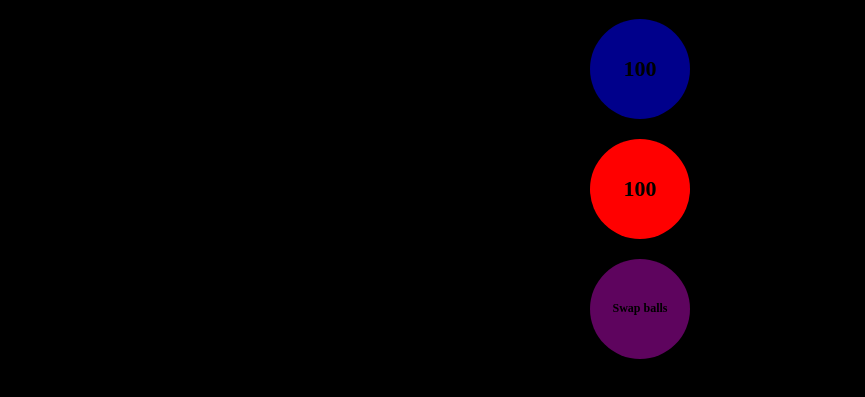
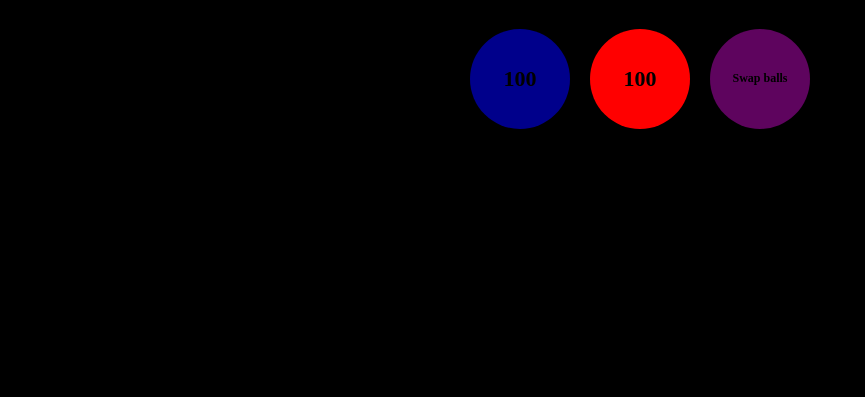
Before and after one commit to shakedliv/git, a plain HTML site: page index.html in a window 1280 px wide. Shown: the part 61-458 px from the top of the page, without its empty margins (0-865 px from the left). Drawn offline with Linux system fonts and the light colour scheme.

Commit message:
Set the balls in a grid

```diff
--- a/index.html
+++ b/index.html
@@ -1,16 +1,18 @@
 <!DOCTYPE html>
 <html lang="en">
     <head>
-   <meta charset="UTF-8">
-   <meta name="viewport" content="width=device-width, initial-scale=1.0">
+        <meta charset="UTF-8" />
+        <meta name="viewport" content="width=device-width, initial-scale=1.0" />
         <title>Document</title>
-   <link rel="stylesheet" href="styles.css">
+        <link rel="stylesheet" href="styles.css" />
     </head>
     <body>
         <h1>The Ball Game</h1>
+        <section class="balls">
             <div class="ball" onclick="onBallClick(this, 400)">100</div>
             <div class="ball2" onclick="onBallClick(this, 250)">100</div>
             <div class="ball3" onclick="swapBalls()">Swap balls</div>
+        </section>
         <script src="main.js"></script>
         <script src="util.js"></script>
     </body>
--- a/styles.css
+++ b/styles.css
@@ -3,6 +3,12 @@ body{
 }
 h1{
    color: white;
+}
+.balls{
+   display: grid;
+   grid-template-columns: repeat(3,120px);
+   grid-template-rows: repeat(3,120px);
+   place-self: center;
 }
 .ball{
    border-radius: 50%;
@@ -23,7 +29,6 @@ h1{
    width: 100px;
    height: 100px;
    margin: auto;
-   margin-top: 20px;
    display: flex;
    justify-content: center;
    align-items: center;
@@ -37,7 +42,6 @@ h1{
    width: 100px;
    height: 100px;
    margin: auto;
-   margin-top: 20px;
    display: flex;
    justify-content: center;
    align-items: center;
```
Lines whose indentation alone changed are shown as unchanged.
